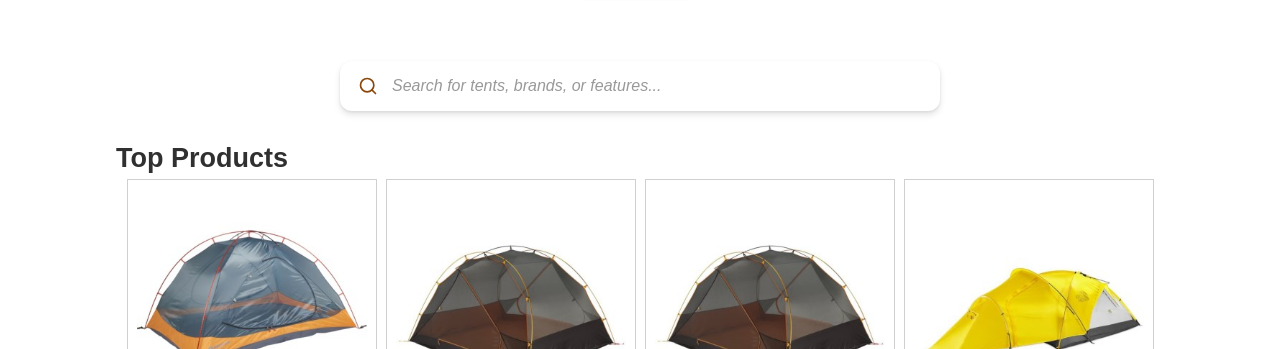
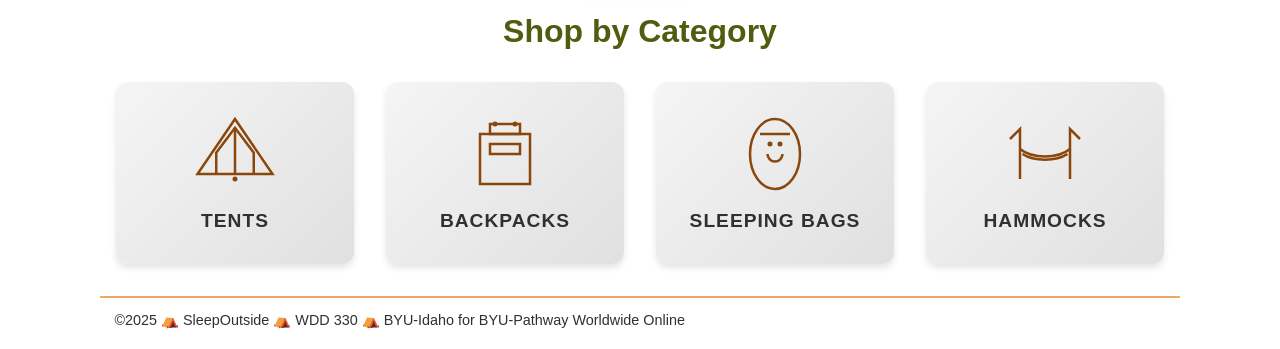
Before and after one commit to NomadicAlternative/wdd330, a website built with Vite: page src/index.html in a window 1280 px wide. Shown: the part 451-800 px from the top of the page. Built offline with nearby package versions, Linux system fonts and the light colour scheme.

Commit message:
Agregar sección de categorías en la página principal y actualizar la lógica de carga de productos

```diff
--- a/src/css/style.css
+++ b/src/css/style.css
@@ -149,6 +149,74 @@ button {
   margin: 0 auto;
   width: 50%;
   text-align: center;
+}
+
+/* Category Section */
+.categories {
+  padding: 2rem 1rem;
+  text-align: center;
+}
+
+.categories h2 {
+  font-family: var(--font-headline);
+  font-size: 2rem;
+  margin-bottom: 2rem;
+  color: var(--secondary-color);
+}
+
+.category-list {
+  display: grid;
+  grid-template-columns: repeat(auto-fit, minmax(200px, 1fr));
+  gap: 2rem;
+  list-style: none;
+  max-width: 1200px;
+  margin: 0 auto;
+}
+
+.category-list li {
+  transition: transform 0.3s ease;
+}
+
+.category-list li:hover {
+  transform: translateY(-5px);
+}
+
+.category-list a {
+  display: flex;
+  flex-direction: column;
+  align-items: center;
+  padding: 2rem 1rem;
+  background: linear-gradient(135deg, #f5f5f5 0%, #e0e0e0 100%);
+  border-radius: 12px;
+  text-decoration: none;
+  color: var(--dark-grey);
+  box-shadow: 0 4px 6px rgba(0, 0, 0, 0.1);
+  transition: all 0.3s ease;
+}
+
+.category-list a:hover {
+  box-shadow: 0 8px 12px rgba(0, 0, 0, 0.15);
+  background: linear-gradient(135deg, #fff 0%, #f0f0f0 100%);
+}
+
+.category-list svg {
+  width: 80px;
+  height: 80px;
+  margin-bottom: 1rem;
+  color: var(--tertiary-color);
+  transition: color 0.3s ease;
+}
+
+.category-list a:hover svg {
+  color: var(--primary-color);
+}
+
+.category-list span {
+  font-size: 1.2rem;
+  font-weight: bold;
+  font-family: var(--font-headline);
+  text-transform: uppercase;
+  letter-spacing: 1px;
 }
 
 .products {
--- a/src/index.html
+++ b/src/index.html
@@ -29,74 +29,56 @@
         </div>
       </div>
 
-      <section class="products">
-        <div class="search-container">
-          <div class="search-wrapper">
-            <svg
-              class="search-icon"
-              xmlns="http://www.w3.org/2000/svg"
-              viewBox="0 0 24 24"
-              fill="none"
-              stroke="currentColor"
-              stroke-width="2"
-              stroke-linecap="round"
-              stroke-linejoin="round"
-            >
-              <circle cx="11" cy="11" r="8"></circle>
-              <path d="m21 21-4.35-4.35"></path>
-            </svg>
-            <input
-              type="text"
-              id="productSearch"
-              class="search-input"
-              placeholder="Search for tents, brands, or features..."
-              autocomplete="off"
-            />
-            <button
-              id="clearSearch"
-              class="clear-search"
-              aria-label="Clear search"
-            >
-              <svg
-                xmlns="http://www.w3.org/2000/svg"
-                viewBox="0 0 24 24"
-                fill="none"
-                stroke="currentColor"
-                stroke-width="2"
-                stroke-linecap="round"
-                stroke-linejoin="round"
-              >
-                <line x1="18" y1="6" x2="6" y2="18"></line>
-                <line x1="6" y1="6" x2="18" y2="18"></line>
+      <section class="categories">
+        <h2>Shop by Category</h2>
+        <ul class="category-list">
+          <li>
+            <a href="product_listing/index.html?category=tents">
+              <svg xmlns="http://www.w3.org/2000/svg" viewBox="0 0 64 64">
+                <path fill="none" stroke="currentColor" stroke-width="2" stroke-miterlimit="10" d="M2 48h60L32 4z"/>
+                <path fill="none" stroke="currentColor" stroke-width="2" stroke-miterlimit="10" d="M17 48V31l15-20 15 20v17"/>
+                <path fill="none" stroke="currentColor" stroke-width="2" stroke-miterlimit="10" d="M32 11v37"/>
+                <circle fill="currentColor" cx="32" cy="52" r="2"/>
               </svg>
-            </button>
-          </div>
-          <div id="searchResults" class="search-results"></div>
-        </div>
-        <h2>Top Products</h2>
-        <ul class="product-list">
-          <!-- Products will be dynamically loaded here -->
+              <span>Tents</span>
+            </a>
+          </li>
+          <li>
+            <a href="product_listing/index.html?category=backpacks">
+              <svg xmlns="http://www.w3.org/2000/svg" viewBox="0 0 64 64">
+                <path fill="none" stroke="currentColor" stroke-width="2" stroke-miterlimit="10" d="M20 8h24v8H20z"/>
+                <path fill="none" stroke="currentColor" stroke-width="2" stroke-miterlimit="10" d="M12 16h40v40H12z"/>
+                <path fill="none" stroke="currentColor" stroke-width="2" stroke-miterlimit="10" d="M20 24h24v8H20z"/>
+                <circle fill="currentColor" cx="24" cy="8" r="2"/>
+                <circle fill="currentColor" cx="40" cy="8" r="2"/>
+              </svg>
+              <span>Backpacks</span>
+            </a>
+          </li>
+          <li>
+            <a href="product_listing/index.html?category=sleeping-bags">
+              <svg xmlns="http://www.w3.org/2000/svg" viewBox="0 0 64 64">
+                <ellipse fill="none" stroke="currentColor" stroke-width="2" stroke-miterlimit="10" cx="32" cy="32" rx="20" ry="28"/>
+                <path fill="none" stroke="currentColor" stroke-width="2" stroke-miterlimit="10" d="M20 16h24"/>
+                <circle fill="currentColor" cx="28" cy="24" r="2"/>
+                <circle fill="currentColor" cx="36" cy="24" r="2"/>
+                <path fill="none" stroke="currentColor" stroke-width="2" stroke-miterlimit="10" d="M26 32c0 3.3 2.7 6 6 6s6-2.7 6-6"/>
+              </svg>
+              <span>Sleeping Bags</span>
+            </a>
+          </li>
+          <li>
+            <a href="product_listing/index.html?category=hammocks">
+              <svg xmlns="http://www.w3.org/2000/svg" viewBox="0 0 64 64">
+                <path fill="none" stroke="currentColor" stroke-width="2" stroke-miterlimit="10" d="M4 20l8-8v40"/>
+                <path fill="none" stroke="currentColor" stroke-width="2" stroke-miterlimit="10" d="M60 20l-8-8v40"/>
+                <path fill="none" stroke="currentColor" stroke-width="2" stroke-miterlimit="10" d="M12 28c10 8 30 8 40 0"/>
+                <path fill="none" stroke="currentColor" stroke-width="2" stroke-miterlimit="10" d="M14 32c9 6 27 6 36 0"/>
+              </svg>
+              <span>Hammocks</span>
+            </a>
+          </li>
         </ul>
-        <div id="noResults" class="no-results" style="display: none">
-          <svg
-            class="no-results-icon"
-            xmlns="http://www.w3.org/2000/svg"
-            viewBox="0 0 24 24"
-            fill="none"
-            stroke="currentColor"
-            stroke-width="2"
-            stroke-linecap="round"
-            stroke-linejoin="round"
-          >
-            <circle cx="11" cy="11" r="8"></circle>
-            <path d="m21 21-4.35-4.35"></path>
-          </svg>
-          <h3>No products found</h3>
-          <p>
-            We couldn't find any products matching your search. Try different
-            keywords or browse all products.
-          </p>
-        </div>
       </section>
     </main>
     <footer id="main-footer"></footer>
--- a/src/js/ProductData.mjs
+++ b/src/js/ProductData.mjs
@@ -1,3 +1,5 @@
+const baseURL = import.meta.env.VITE_SERVER_URL;
+
 function convertToJson(res) {
   if (res.ok) {
     return res.json();
@@ -7,17 +9,17 @@ function convertToJson(res) {
 }
 
 export default class ProductData {
-  constructor(category) {
-    this.category = category;
-    this.path = `/json/${this.category}.json`;
+  constructor() {}
+
+  async getData(category) {
+    const response = await fetch(`${baseURL}products/search/${category}`);
+    const data = await convertToJson(response);
+    return data.Result;
   }
-  getData() {
-    return fetch(this.path)
-      .then(convertToJson)
-      .then((data) => data);
-  }
+
   async findProductById(id) {
-    const products = await this.getData();
-    return products.find((item) => item.Id === id);
+    const response = await fetch(`${baseURL}product/${id}`);
+    const data = await convertToJson(response);
+    return data.Result;
   }
 }
--- a/src/js/ProductDetails.mjs
+++ b/src/js/ProductDetails.mjs
@@ -41,7 +41,8 @@ export default class ProductDetails {
     // Safely access all properties with fallbacks
     const brandName = this.product.Brand ? this.product.Brand.Name : "";
     const productName = this.product.NameWithoutBrand || this.product.Name || "Unknown Product";
-    const imagePath = this.product.Image ? this.product.Image : "/images/noun_Tent_2517.svg";
+    // Use PrimaryLarge for product detail images
+    const imagePath = this.product.Images?.PrimaryLarge || this.product.Image || "/images/noun_Tent_2517.svg";
     const finalPrice = this.product.FinalPrice || this.product.ListPrice || "0.00";
     const suggestedPrice = this.product.SuggestedRetailPrice || "";
     const colorName = this.product.Colors && this.product.Colors.length > 0
--- a/src/js/ProductList.mjs
+++ b/src/js/ProductList.mjs
@@ -1,14 +1,15 @@
 import { renderListWithTemplate } from "./utils.mjs";
 
 function productCardTemplate(product) {
-  const imagePath = product.Image ? product.Image : "/images/noun_Tent_2517.svg";
+  // Use PrimaryMedium for product listing images
+  const imagePath = product.Images?.PrimaryMedium || product.Image || "/images/noun_Tent_2517.svg";
   const brandName = product.Brand ? product.Brand.Name : "";
   const productName = product.NameWithoutBrand || product.Name || "Unknown Product";
   const finalPrice = product.FinalPrice || product.ListPrice || "0.00";
   const productId = product.Id || "";
 
   return `<li class="product-card">
-    <a href="product_pages/?product=${productId}">
+    <a href="../product_pages/?product=${productId}">
       <img
         src="${imagePath}"
         alt="${productName}"
@@ -31,15 +32,30 @@ export default class ProductList {
 
   async init() {
     // Get the list of products from the data source
-    const list = await this.dataSource.getData();
+    const list = await this.dataSource.getData(this.category);
     this.products = list;
     this.filteredProducts = list;
+
+    // Update the page title with category
+    this.updateTitle();
 
     // Render the list
     this.renderList(this.products);
 
     // Initialize search functionality
     this.initSearch();
+  }
+
+  updateTitle() {
+    const titleElement = document.querySelector(".products h2");
+    if (titleElement && this.category) {
+      // Capitalize first letter of each word in category
+      const formattedCategory = this.category
+        .split("-")
+        .map(word => word.charAt(0).toUpperCase() + word.slice(1))
+        .join(" ");
+      titleElement.textContent = `Top Products: ${formattedCategory}`;
+    }
   }
 
   renderList(list, clear = true) {
--- a/src/js/main.js
+++ b/src/js/main.js
@@ -1,12 +1,4 @@
-import ProductData from "./ProductData.mjs";
-import ProductList from "./ProductList.mjs";
 import { loadHeaderFooter } from "./utils.mjs";
 
 // Load header and footer templates
 loadHeaderFooter();
-
-const dataSource = new ProductData("tents");
-const listElement = document.querySelector(".product-list");
-
-const productList = new ProductList("tents", dataSource, listElement);
-productList.init();
--- a/vite.config.js
+++ b/vite.config.js
@@ -12,6 +12,7 @@ export default defineConfig({
         cart: resolve(__dirname, "src/cart/index.html"),
         checkout: resolve(__dirname, "src/checkout/index.html"),
         product: resolve(__dirname, "src/product_pages/index.html"),
+        productListing: resolve(__dirname, "src/product_listing/index.html"),
       },
     },
   },
```
Also changed, not shown: src/js/cart.js (+7 -5 lines), src/js/product-listing.js (added, +16 -0 lines), src/product_listing/index.html (added, +80 -0 lines).
